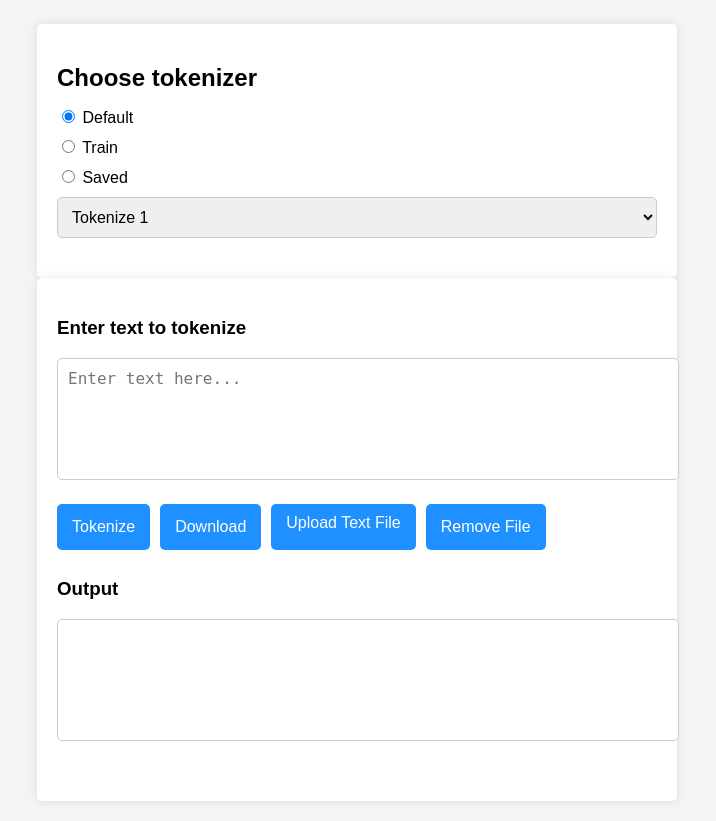
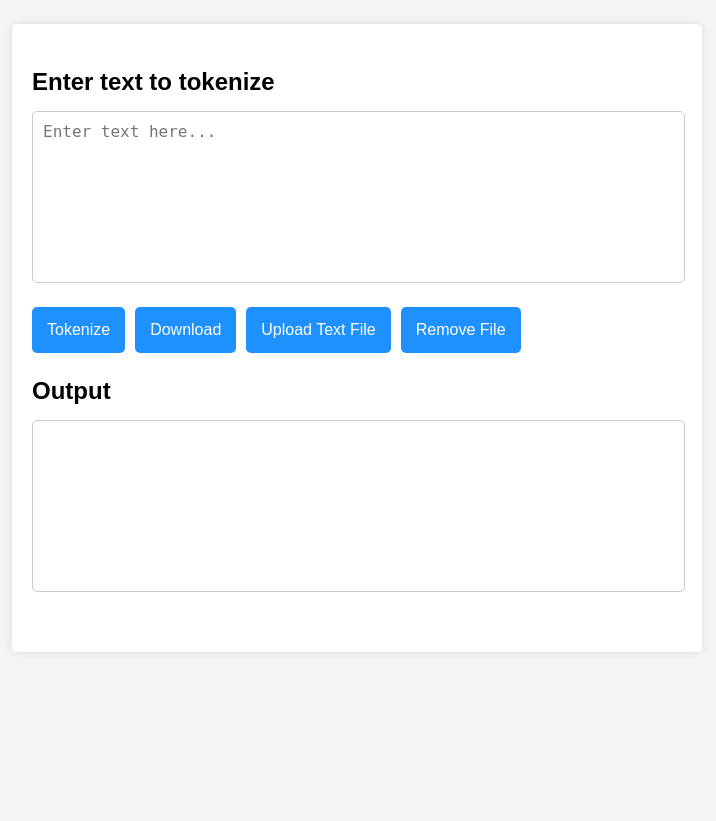
Before and after one commit to Msizi47/G197, a Flask app: page / in a window 1280 px wide. Shown: the part 86-907 px from the top of the page, without its empty margins (283-999 px from the left). After the commit the page ends 678 px from the top, so only its background shows below. Run offline with Flask 3, Linux system fonts and the light colour scheme.

Commit message:
modified html file by removing unnecessary info

```diff
--- a/static/script.js
+++ b/static/script.js
@@ -1,33 +1,15 @@
-// Handle the change of tokenizer option (Default, Train, Saved)
-document.querySelectorAll('input[name="tokenizer"]').forEach(radio => {
-    radio.addEventListener('change', function() {
-        const selected = this.value;
-        const optionsSection = document.getElementById('options');
-        const mainInterface = document.getElementById('main-interface');
-        const trainingInterface = document.getElementById('training-interface');
+// Handle file upload and display success message
+document.getElementById('upload-text-file').addEventListener('change', function() {
+    const fileInput = document.getElementById('upload-text-file');
+    const statusMessage = document.getElementById('status-message');
 
-        if (selected === 'train') {
-            optionsSection.style.display = 'none';  // Hide the options section
-            mainInterface.style.display = 'none';   // Hide the main interface
-            trainingInterface.style.display = 'block';  // Show the training interface
-        } else {
-            optionsSection.style.display = 'block'; // Show the options section
-            mainInterface.style.display = 'block';  // Show the main interface
-            trainingInterface.style.display = 'none';  // Hide the training interface
-        }
-    });
-});
-
-// Handle the 'Back' button click to return to the main interface
-document.getElementById('back-btn').addEventListener('click', function() {
-    const optionsSection = document.getElementById('options');
-    const mainInterface = document.getElementById('main-interface');
-    const trainingInterface = document.getElementById('training-interface');
-
-    trainingInterface.style.display = 'none';  // Hide the training interface
-    optionsSection.style.display = 'block';    // Show the options section
-    mainInterface.style.display = 'block';     // Show the main interface
-    document.querySelector('input[name="tokenizer"][value="default"]').checked = true; // Set "Default" radio button as selected
+    if (fileInput.files.length > 0) {
+        // Display the file name and success message
+        statusMessage.textContent = `File "${fileInput.files[0].name}" uploaded successfully.`;
+        statusMessage.style.color = "green";
+    } else {
+        statusMessage.textContent = "";
+    }
 });
 
 // Handle the 'Tokenize' button click
@@ -88,8 +70,42 @@
 // Handle the 'Remove File' button click to clear the uploaded text file
 document.getElementById('remove-file-btn').addEventListener('click', function() {
     const fileInput = document.getElementById('upload-text-file');
-    fileInput.value = '';  // Clear the file input
     const statusMessage = document.getElementById('status-message');
-    statusMessage.textContent = "File removed.";
-    statusMessage.style.color = "blue";
+
+    if (fileInput.value !== '') {
+        fileInput.value = '';  // Clear the file input
+        statusMessage.textContent = "File removed.";
+        statusMessage.style.color = "blue";
+    } else {
+        statusMessage.textContent = "No file to remove.";
+        statusMessage.style.color = "red";
+    }
 });
+
+// Handle the 'Download' button click to download the tokenized text as a file
+document.getElementById('download-btn').addEventListener('click', function() {
+    const outputText = document.getElementById('output-text').value;
+    if (!outputText) {
+        const statusMessage = document.getElementById('status-message');
+        statusMessage.textContent = "No tokenized text available to download.";
+        statusMessage.style.color = "red";
+        return;
+    }
+
+    // Create a Blob with the output text
+    const blob = new Blob([outputText], { type: 'text/plain' });
+    const url = URL.createObjectURL(blob);
+
+    // Create a temporary link element to trigger the download
+    const a = document.createElement('a');
+    a.href = url;
+    a.download = 'tokenized_text.txt';  // Name of the downloaded file
+    document.body.appendChild(a);
+    a.click();  // Trigger the download
+    document.body.removeChild(a);  // Remove the temporary link
+    URL.revokeObjectURL(url);  // Clean up the URL
+
+    const statusMessage = document.getElementById('status-message');
+    statusMessage.textContent = "Tokenized text downloaded successfully.";
+    statusMessage.style.color = "green";
+});
--- a/static/styles.css
+++ b/static/styles.css
@@ -14,8 +14,8 @@
     font-size: 36px;
 }
 
-#options, #main-interface, #training-interface {
-    max-width: 600px;
+#main-interface {
+    max-width: 650px;
     margin: 0 auto;
     background-color: #fff;
     padding: 20px;
@@ -23,30 +23,14 @@
     box-shadow: 0 0 10px rgba(0, 0, 0, 0.1);
 }
 
-h2 {
+h3 {
     font-size: 24px;
     margin-bottom: 15px;
 }
 
-label {
-    display: block;
-    margin-bottom: 10px;
-}
-
-#saved-options {
-    display: block;
-    width: 100%;
-    padding: 10px;
-    margin-top: 10px;
-    margin-bottom: 20px;
-    font-size: 16px;
-    border-radius: 5px;
-    border: 1px solid #ccc;
-}
-
 textarea {
-    width: 100%;
-    height: 100px;
+    width: 97%;
+    height: 150px;
     padding: 10px;
     font-size: 16px;
     border-radius: 5px;
@@ -55,7 +39,7 @@
     resize: none;
 }
 
-#actions, #training-actions {
+#actions {
     display: flex;
     gap: 10px;
 }
@@ -77,15 +61,16 @@
 
 .upload-label {
     display: inline-block;
-    background-color: #1E90FF;    /* commenting */
+    background-color: #1E90FF;
     color: white;
-    padding: 10px 15px;   /* commenting */
-    border-radius: 5px;     /* commenting */
+    padding: 10px 15px;
+    border-radius: 5px;
     cursor: pointer;
-    height: 26px;     /* commenting */
+    height: 26px;
+    line-height: 26px; /* Align text vertically */
 }
 
-.upload-label input {   /* commenting */
+.upload-label input {
     display: none; /* Hide the file input */
 }
 
--- a/templates/index.html
+++ b/templates/index.html
@@ -11,24 +11,6 @@
     <header>
         <h1>IBPE Tokenizer</h1>
     </header>
-
-    <section id="options">
-        <h2>Choose tokenizer</h2>
-        <label>
-            <input type="radio" name="tokenizer" value="default" checked> Default
-        </label>
-        <label>
-            <input type="radio" name="tokenizer" value="train"> Train
-        </label>
-        <label>
-            <input type="radio" name="tokenizer" value="saved"> Saved
-        </label>
-        <select id="saved-options">
-            <option value="tokenize1">Tokenize 1</option>
-            <option value="tokenize2">Tokenize 2</option>
-            <option value="tokenize3">Tokenize 3</option>
-        </select>
-    </section>
 
     <section id="main-interface">
         <h3>Enter text to tokenize</h3>
@@ -48,19 +30,6 @@
         <p id="status-message"></p> <!-- Message area for success/error -->
     </section>
 
-    <section id="training-interface" style="display: none;">
-        <h2>Training</h2>
-        <label for="upload-corpus" class="upload-label">
-            <input type="file" id="upload-corpus" accept=".txt">
-            Upload training corpus
-        </label>
-        <div id="training-actions">
-            <button id="train-btn">Train</button>
-            <button id="save-btn">Save</button>
-            <button id="back-btn">Back</button>
-        </div>
-    </section>
-
     <!-- Link to external JavaScript -->
     <script src="{{ url_for('static', filename='script.js') }}"></script>
 </body>
```
